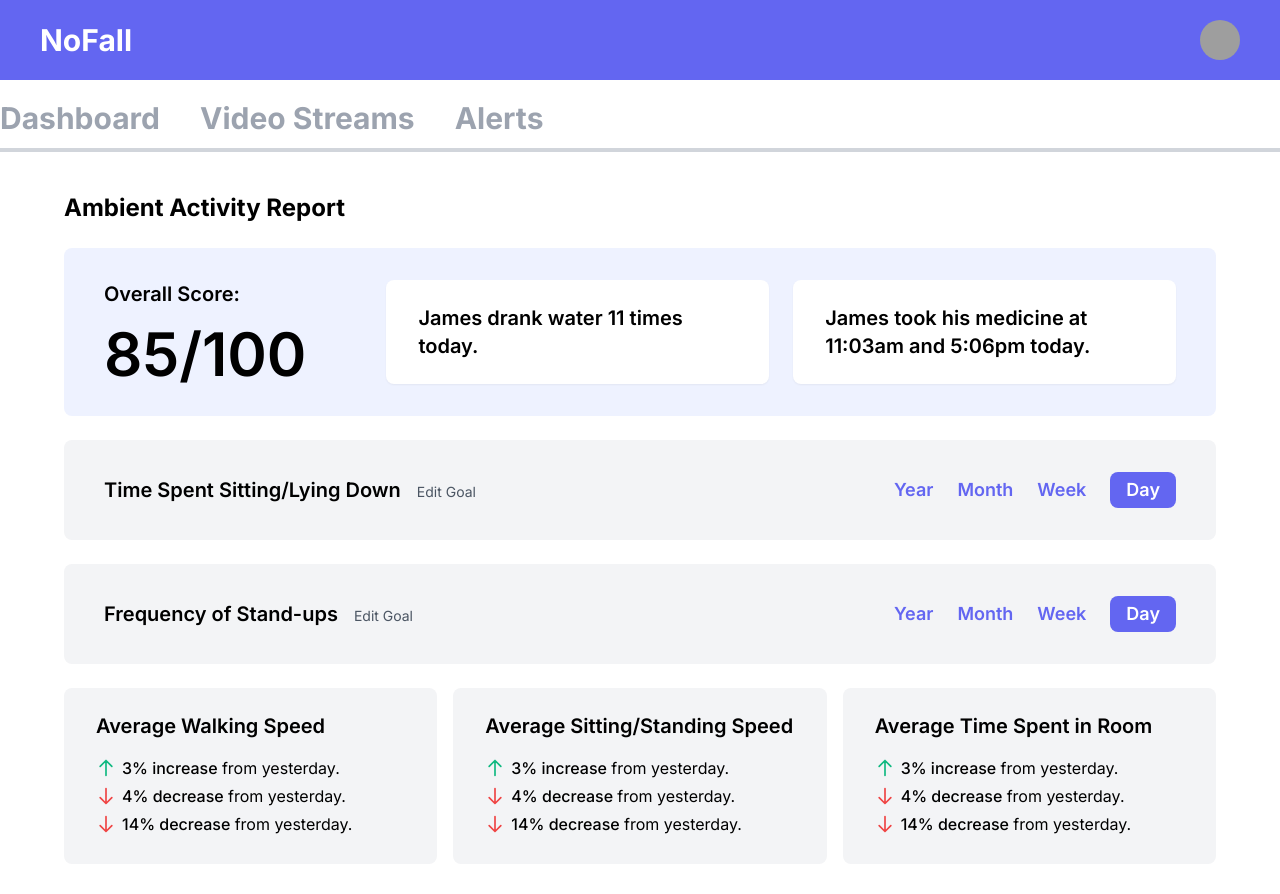
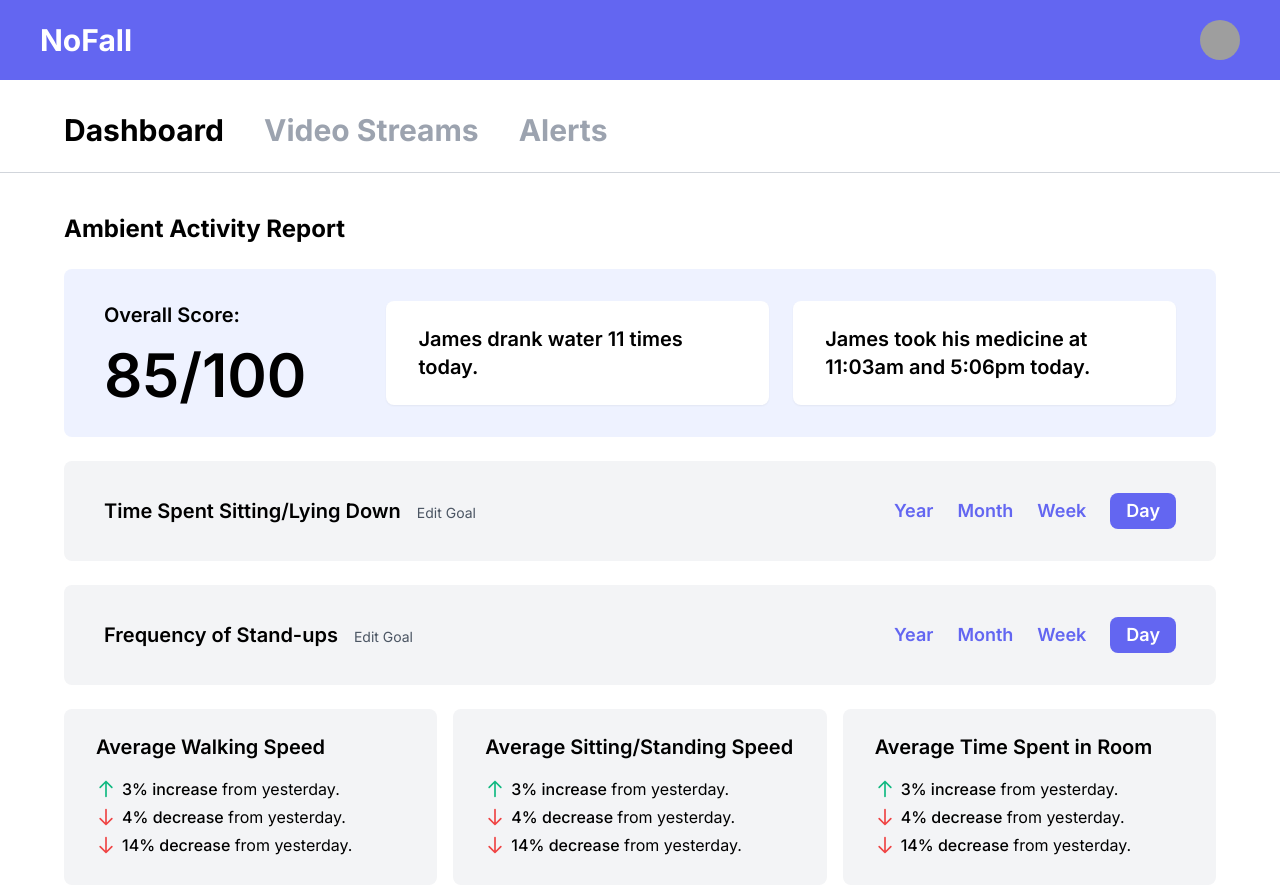
Before and after one commit to juliacamacho/nofall, a React (Create React App) app: page / in a window 1280 px wide. Shown: the top 894 px of the page. Built offline with nearby package versions, Linux system fonts and the light colour scheme; grey boxes are pictures that could not be loaded.

Commit message:
update tabs

```diff
--- a/src/components/Tabs.js
+++ b/src/components/Tabs.js
@@ -5,27 +5,27 @@ export default function Tabs() {
 
     return (
         <div className="mb-8 py-2">
-            <div className="flex space-x-10 text-gray-400 no-underline font-bold text-3xl">
+            <div className="px-16 py-6 flex space-x-10 text-gray-400 no-underline font-bold text-3xl">
                 <NavLink
-                    to={`/dashboard`}
-                    className="py-3 hover:text-gray-600 "
+                    to={`/`}
+                    className="hover:text-gray-600 "
                     activeClassName="text-black"
                 >Dashboard
                 </NavLink>
                 <NavLink
                     to={`/videos`}
-                    className="py-3 hover:text-gray-600 "
+                    className="hover:text-gray-300 "
                     activeClassName="text-black"
                 >Video Streams
                 </NavLink>
                 <NavLink
                     to={`/alerts`}
-                    className="py-3 hover:text-gray-600 "
+                    className="hover:text-gray-300 "
                     activeClassName="text-black"
                 >Alerts
                 </NavLink>
             </div>
-            <hr className="border-2 border-gray-300"/>
+            <hr className="border-1 border-gray-300"/>
         </div>
     )
 }
```
